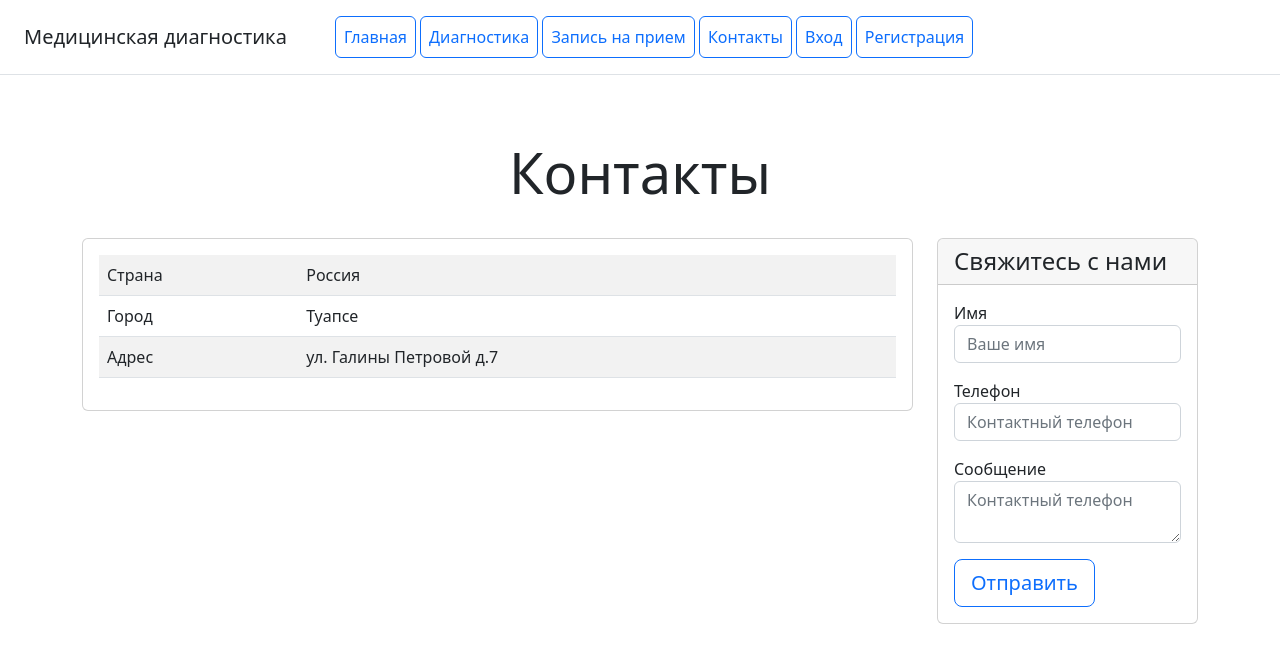
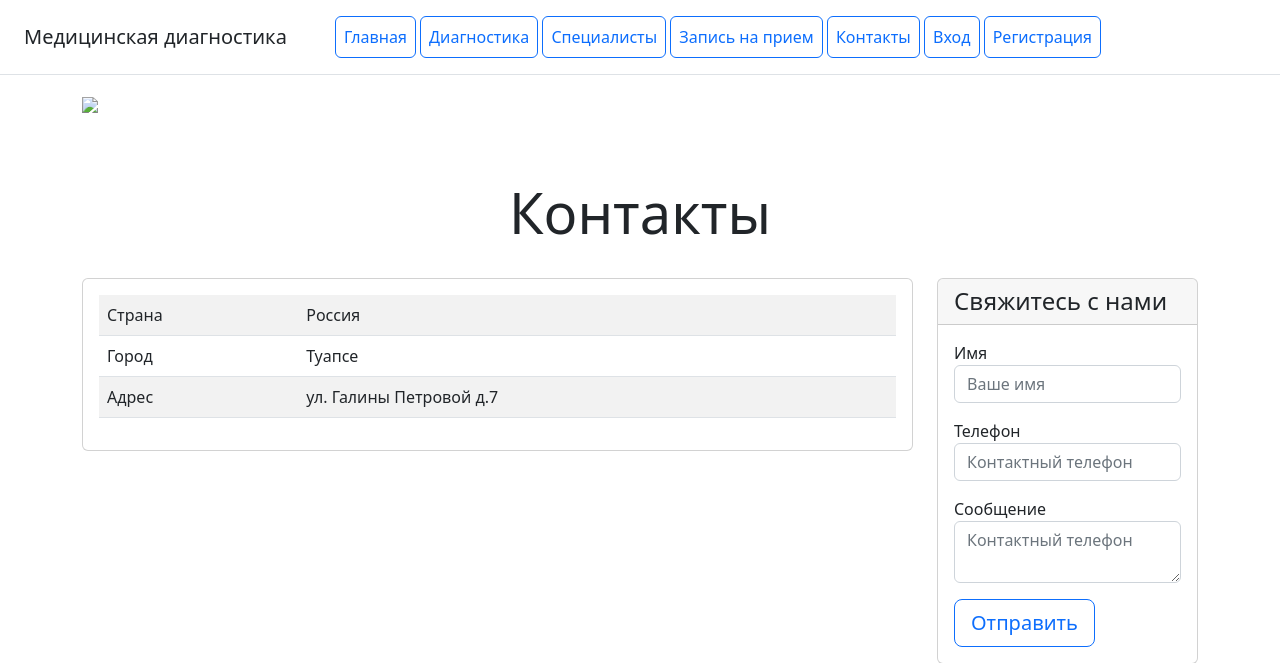
Before and after one commit to MilanKutnaGora/Medicine, a Django app: page /contacts/ in a window 1280 px wide. Shown: the top 663 px of the page. Run offline with Django 5.2, Linux system fonts and the light colour scheme; some libraries are stand-ins or nearby versions.

Commit message:
Step 09 finish

```diff
--- a/catalog/templates/catalog/base.html
+++ b/catalog/templates/catalog/base.html
@@ -1,9 +1,6 @@
 <!doctype html>
 <html lang="en">
 <head>
-{#    <link href="https://cdn.jsdelivr.net/npm/bootstrap@5.3.3/dist/css/bootstrap.min.css" rel="stylesheet" integrity="sha384-QWTKZyjpPEjISv5WaRU9OFeRpok6YctnYmDr5pNlyT2bRjXh0JMhjY6hW+ALEwIH" crossorigin="anonymous">#}
-{#    <script src="https://cdn.jsdelivr.net/npm/bootstrap@5.3.3/dist/js/bootstrap.bundle.min.js" integrity="sha384-YvpcrYf0tY3lHB60NNkmXc5s9fDVZLESaAA55NDzOxhy9GkcIdslK1eN7N6jIeHz" crossorigin="anonymous"></script>#}
-
     <meta charset="utf-8">
     <meta name="viewport" content="width=device-width, initial-scale=1">
     <title>МЕДТЕХ</title>
--- a/catalog/templates/catalog/contacts.html
+++ b/catalog/templates/catalog/contacts.html
@@ -1,6 +1,10 @@
 {% extends 'catalog/base.html' %}
+https://avatars.mds.yandex.net/i?id=6b83a9323cbd9a23a70f12826f9bcc72a90430e4-12626686-images-thumbs&n=13
+{% block content_1 %}
 
-{% block content_1 %}
+<p>
+<img src="https://avatars.mds.yandex.net/i?id=77c16de31ff78bf41d5c56059623845a8f8c5184-10340874-images-thumbs&n=13">
+</p>
 <div class="pricing-header px-3 py-3 pt-md-5 pb-md-4 mx-auto text-center">
     <h1 class="display-4">Контакты</h1>
 </div>
--- a/catalog/templates/catalog/home.html
+++ b/catalog/templates/catalog/home.html
@@ -1,6 +1,9 @@
 {% extends 'catalog/base.html' %}
 
 {% block content_1 %}
+<p>
+<img src="https://avatars.mds.yandex.net/i?id=9b70adfe376896a8e7fda811d39c0c1a50eb3df6-8502968-images-thumbs&ref=rim&n=33&w=333&h=200">
+</p>
 <div class="pricing-header px-3 py-3 pt-md-5 pb-md-4 mx-auto text-center">
     <h1 class="display-4">Сайт медицинской диагностики "МЕДТЕХ"</h1>
     <p class="lead">Все виды медицинской диагностики и обследований</p>
--- a/catalog/templates/catalog/includes/inc_catalog_menu.html
+++ b/catalog/templates/catalog/includes/inc_catalog_menu.html
@@ -3,6 +3,7 @@
     <nav class="ms-5">
         <a class="p-2 btn btn-outline-primary" href="/">Главная</a>
         <a class="p-2 btn btn-outline-primary" href="/shop/">Диагностика</a>
+        <a class="p-2 btn btn-outline-primary" href="/staff/">Специалисты</a>
         <a class="p-2 btn btn-outline-primary" href="{% url 'record:list' %}">Запись на прием</a>
         <a class="p-2 btn btn-outline-primary" href="/contacts/">Контакты</a>
         {% if user.is_authenticated %}
--- a/catalog/templates/catalog/shop.html
+++ b/catalog/templates/catalog/shop.html
@@ -16,7 +16,7 @@
                         <li>- {{ object.description }}</li>
                     </ul>
                     {% if perms.catalog.view_product %}
-                    <a href="{% url 'catalog:view_product' object.pk %}" class="btn btn-sm btn-block btn-outline-primary">Запись на прием к врачу</a>
+                    <a href="{% url 'record:create' %}" class="btn btn-sm btn-block btn-outline-primary">Запись на прием к врачу</a>
                     {% endif %}
                     {% if perms.catalog.change_product %}
                     <a href="{% url 'catalog:update_product' object.pk %}" class="btn btn-sm btn-block btn-outline-primary">Редактировать</a>
--- a/catalog/urls.py
+++ b/catalog/urls.py
@@ -2,7 +2,8 @@ from django.urls import path
 from django.views.decorators.cache import cache_page
 
 from catalog.apps import CatalogConfig
-from catalog.views import index, index_contacts, ProductListView, ProductDetailView, ProductCreateView, ProductUpdateView
+from catalog.views import index, index_contacts, ProductListView, ProductDetailView, ProductCreateView, \
+    ProductUpdateView, staff
 
 app_name = CatalogConfig.name
 
@@ -10,6 +11,7 @@ urlpatterns = [
     path('', cache_page(60)(index), name='index'),
     path('contacts/', index_contacts, name='index_contact'),
     path('shop/', ProductListView.as_view(), name='index_shop'),
+    path('staff/', cache_page(60)(staff),name='staff'),
     path('shop/product/<int:pk>/', ProductDetailView.as_view(), name='index_product'),
     path('shop/create/', ProductCreateView.as_view(), name='create_product'),
     path('shop/update/<int:pk>/', ProductUpdateView.as_view(), name='update_product'),
--- a/catalog/views.py
+++ b/catalog/views.py
@@ -18,6 +18,9 @@ from catalog.services import get_cached_category_for_product
 
 def index(request):
     return render(request, 'catalog/home.html', )
+
+def staff(request):
+    return render(request, 'catalog/staff.html', )
 
 def index_contacts(request):
     if request.method == 'POST':
```
